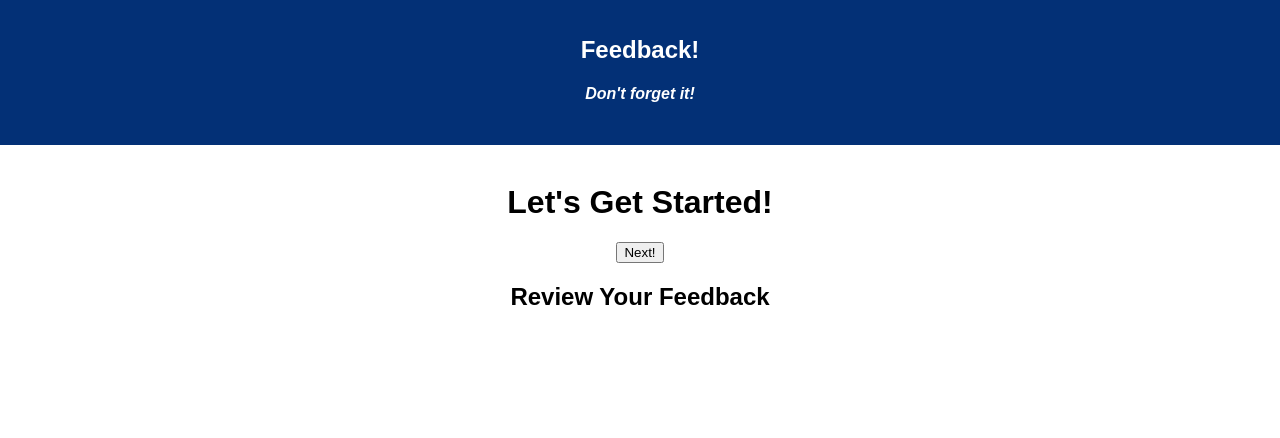
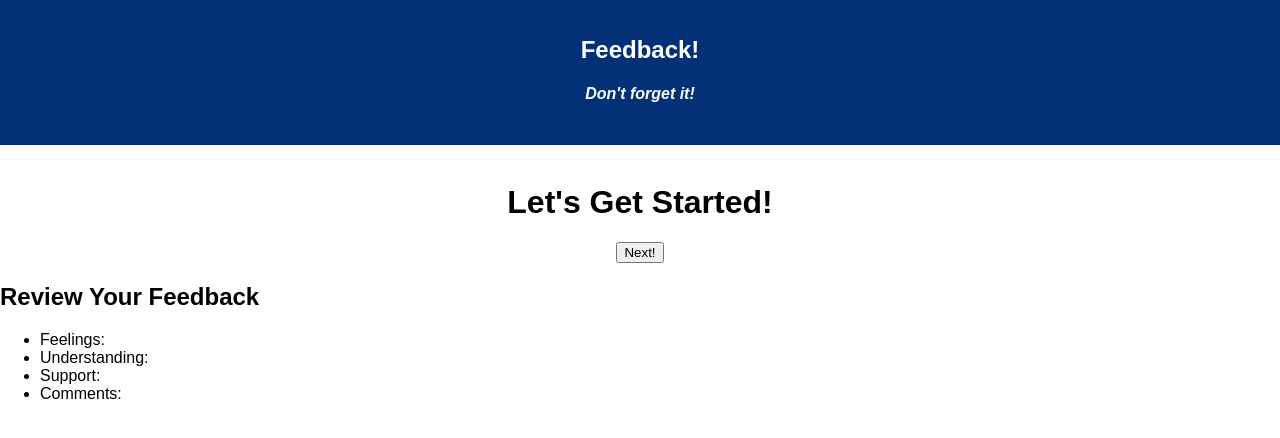
Before and after one commit to nomadtellus/Feedback-Project, a React (Create React App) app: page /#/ in a window 1280 px wide. Shown: the top 438 px of the page. Built offline with nearby package versions, Linux system fonts and the light colour scheme.

Commit message:
functionality done, need to write post function to database

```diff
--- a/src/components/App/App.js
+++ b/src/components/App/App.js
@@ -8,44 +8,13 @@ import Home from '../Home/Home';
 import Support from '../Support/Support';
 import Understanding from '../Understanding/Understanding';
 import Comments from '../Comments/Comments'
+import Success from '../Success/Success'
 
 
 class App extends Component {
 
-  addFeedback = newFeedback => {
-    console.log(newFeedback);
-
-    Axios({
-      method: "POST",
-      url: "/feedback",
-      data: newFeedback
-    })
-      .then(response => {
-        console.log("Added Feedback");
-        this.getFeedback();
-      })
-      .catch(error => {
-        console.log("Error Adding Feedback");
-        alert("Error Adding Feedback");
-      });
-  };
 
 
-  getFeedback = event => {
-    Axios({
-      method: "GET",
-      url: "/feedback"
-    })
-      .then(response => {
-        console.log(response);
-        //dispatch an action to our reducers to update our redux store
-        const action = { type: "ADD_FEEDBACK", payload: response.data };
-        this.props.dispatch(action);
-      })
-      .catch(error => {
-        console.log("could not get feedback");
-      });
-  };
 
   render() {
     return (
@@ -56,17 +25,45 @@ class App extends Component {
           <h4><i>Don't forget it!</i></h4>
         </header>
         <br/>
+
         <div>
-        <Route exact path="/" component={Home} addFeedback={this.addFeedback}/>
-        <Route exact path="/feelings" component={Feeling} addFeedback={this.addFeedback}/>
-        <Route exact path="/understanding" component={Understanding} addFeedback={this.addFeedback}/>
-        <Route exact path="/support" component={Support} addFeedback={this.addFeedback}/>
-        <Route exact path="/comments" component={Comments} addFeedback={this.addFeedback}/>
-        </div>
-        <div>
+        <Route exact path="/"
+        render={(addFeedback, getFeedback) =>
+        <Home {...addFeedback} {...getFeedback}/>}
+        />
+
+        <Route exact path="/feelings"
+        render={(addFeedback, getFeedback) =>
+        <Feeling {...addFeedback} {...getFeedback}/> }
+        />
+
+        <Route exact path="/understanding"
+        render={(addFeedback, getFeedback) =>
+        <Understanding {...addFeedback} {...getFeedback}/>}
+        />
+
+        <Route exact path="/support"
+        render={(addFeedback, getFeedback) =>
+        <Support {...addFeedback} {...getFeedback}/>}
+        />
+
+        <Route exact path="/comments"
+        render={(addFeedback, getFeedback) =>
+          <Comments {...addFeedback} {...getFeedback}/>}
+          />
+
+        <Route exact path="/success"
+        render={(addFeedback, getFeedback) =>
+        <Success {...addFeedback} {...getFeedback}/>}
+        />
+      </div>
+
+
+
+          </div>
+          <div>
           <ReviewComponent getFeedback={this.getFeedback}/>
         </div>
-      </div>
       </Router>
     );
   }
--- a/src/components/Comments/Comments.js
+++ b/src/components/Comments/Comments.js
@@ -22,8 +22,9 @@ class Comments extends Component {
 
     handleSubmit = event => {
         event.preventDefault();
-        this.props.addFeedback(this.state.newFeedback);
-        this.props.history.push('/');
+        const action = { type: "ADD_COMMENTS", payload: this.state.newFeedback.comments };
+        this.props.dispatch(action);
+        this.props.history.push('/success');
 
         };
 
@@ -38,10 +39,10 @@ class Comments extends Component {
                 <input type="text"
                         name="comments"
                         onChange={this.handleChangeFor}
-                        // value={this.newFeedback.feeling}
+                        value={this.state.newFeedback.comments}
                 />
                 <br />
-                <button type="submit">Next!</button>
+                <button onClick={this.handleSubmit}>Next!</button>
             </form>
         </div>
       </section>
--- a/src/components/Feeling/Feeling.js
+++ b/src/components/Feeling/Feeling.js
@@ -1,5 +1,7 @@
 import React, { Component } from "react";
 import { connect } from "react-redux";
+import Axios from 'axios';
+
 
 class Feeling extends Component {
     state = {
@@ -22,7 +24,8 @@ class Feeling extends Component {
 
     handleSubmit = event => {
         event.preventDefault();
-        this.props.addFeedback(this.state.newFeedback);
+        const action = { type: "ADD_FEELINGS", payload: this.state.newFeedback.feelings };
+        this.props.dispatch(action);
         this.props.history.push('/understanding');
 
         };
@@ -38,10 +41,10 @@ class Feeling extends Component {
                 <input type="number"
                         name="feelings"
                         onChange={this.handleChangeFor}
-                        // value={this.newFeedback.feeling}
+                        value={this.state.newFeedback.feeling}
                 />
                 <br />
-                <button type="submit">Next!</button>
+                <button onClick={this.handleSubmit}>Next!</button>
             </form>
         </div>
       </section>
--- a/src/components/Home/Home.js
+++ b/src/components/Home/Home.js
@@ -3,6 +3,8 @@ import React, { Component } from 'react';
 class Home extends Component {
 
   handleSubmit = () => {
+    console.log('click');
+
     this.props.history.push('/feelings');
   }
 
@@ -10,7 +12,7 @@ class Home extends Component {
     return (
       <div>
         <h1>Let's Get Started!</h1>
-        <button type="submit">Next!</button>
+        <button onClick={this.handleSubmit}>Next!</button>
       </div>
     )
   }
--- a/src/components/ReviewComponent/ReviewComponent.js
+++ b/src/components/ReviewComponent/ReviewComponent.js
@@ -9,14 +9,12 @@ class ReviewComponent extends Component {
       <section>
         <h2>Review Your Feedback</h2>
         <div>
-          {this.props.reduxState.feedbackReducer.map((feedback, index) => (
-            <div key={index}>
-              <p>Feelings: {feedback.feelings}</p>
-              <p>Understanding: {feedback.understanding}</p>
-              <p>Support: {feedback.support}</p>
-              <p>Comments: {feedback.comments}</p>
-            </div>
-          ))}
+          <ul>
+              <li>Feelings: {this.props.reduxState.feelingsReducer}</li>
+              <li>Understanding: {this.props.reduxState.understandingReducer}</li>
+              <li>Support: {this.props.reduxState.supportReducer}</li>
+              <li>Comments: {this.props.reduxState.commentsReducer}</li>
+          </ul>
           </div>
       </section>
     );
--- /dev/null
+++ b/src/components/Success/Success.js
@@ -0,0 +1,31 @@
+import React, { Component } from "react";
+import { connect } from "react-redux";
+
+class Success extends Component {
+
+
+    handleSubmit = event => {
+        event.preventDefault();
+        this.props.history.push('/');
+
+        };
+
+  render() {
+    return (
+      <section>
+        <h2>Feedback Submitted Successfully!</h2>
+        <div>
+            <form>
+                <label>Start Over?</label>
+                <br />
+                <button onClick={this.handleSubmit}>Go Back Home</button>
+            </form>
+        </div>
+      </section>
+    );
+  }
+}
+const mapReduxStatesToProps = reduxState => ({
+  reduxState
+});
+export default connect(mapReduxStatesToProps)(Success);
--- a/src/components/Support/Support.js
+++ b/src/components/Support/Support.js
@@ -22,7 +22,8 @@ class Support extends Component {
 
     handleSubmit = event => {
         event.preventDefault();
-        this.props.addFeedback(this.state.newFeedback);
+        const action = { type: "ADD_SUPPORT", payload: this.state.newFeedback.support };
+        this.props.dispatch(action);
         this.props.history.push('/comments');
 
         };
@@ -38,10 +39,10 @@ class Support extends Component {
                 <input type="number"
                         name="support"
                         onChange={this.handleChangeFor}
-                        // value={this.newFeedback.feeling}
+                        value={this.state.newFeedback.support}
                 />
                 <br />
-                <button type="submit">Next!</button>
+                <button onClick={this.handleSubmit}>Next!</button>
             </form>
         </div>
       </section>
--- a/src/components/Understanding/Understanding.js
+++ b/src/components/Understanding/Understanding.js
@@ -22,7 +22,8 @@ class Understanding extends Component {
 
     handleSubmit = event => {
         event.preventDefault();
-        this.props.addFeedback(this.state.newFeedback);
+        const action = { type: "ADD_UNDERSTANDING", payload: this.state.newFeedback.understanding };
+        this.props.dispatch(action);
         this.props.history.push('/support');
 
         };
@@ -38,10 +39,10 @@ class Understanding extends Component {
                 <input type="number"
                         name="understanding"
                         onChange={this.handleChangeFor}
-                        // value={this.newFeedback.feeling}
+                        value={this.state.newFeedback.understanding}
                 />
                 <br />
-                <button type="submit">Next!</button>
+                <button onClick={this.handleSubmit}>Next!</button>
             </form>
         </div>
       </section>
--- a/src/index.js
+++ b/src/index.js
@@ -9,15 +9,31 @@ import logger from 'redux-logger';
 
 
 
-//Going into my reducer function we have the previous state, and an action
-const feedbackReducer = (state=[], action) => {
-    if (action.type === 'ADD_FEEDBACK'){
-        //Don't need to spread because we are getting a new array from the server
-        //and all it has are the things we want in it (don't want doubles)
+const feelingsReducer = (state=[], action) => {
+    if (action.type === 'ADD_FEELINGS'){
         return action.payload;
     }
-    //if this isn't the reducer's action, just return what came in as state
-    //no changes so no need to update state and cause re-rendering
+    return state;
+}
+
+const commentsReducer = (state=[], action) => {
+    if (action.type === 'ADD_COMMENTS'){
+        return action.payload;
+    }
+    return state;
+}
+
+const understandingReducer = (state=[], action) => {
+    if (action.type === 'ADD_UNDERSTANDING'){
+        return action.payload;
+    }
+    return state;
+}
+
+const supportReducer = (state=[], action) => {
+    if (action.type === 'ADD_SUPPORT'){
+        return action.payload;
+    }
     return state;
 }
 
@@ -25,7 +41,10 @@ const feedbackReducer = (state=[], action) => {
 let storeInstance = createStore(
     combineReducers({
         //reducers here
-        feedbackReducer,
+        feelingsReducer,
+        supportReducer,
+        understandingReducer,
+        commentsReducer,
     }),
     applyMiddleware(logger),
 )
```
Also changed, not shown: 1 other file (tests, documents, lock files or other folders).
